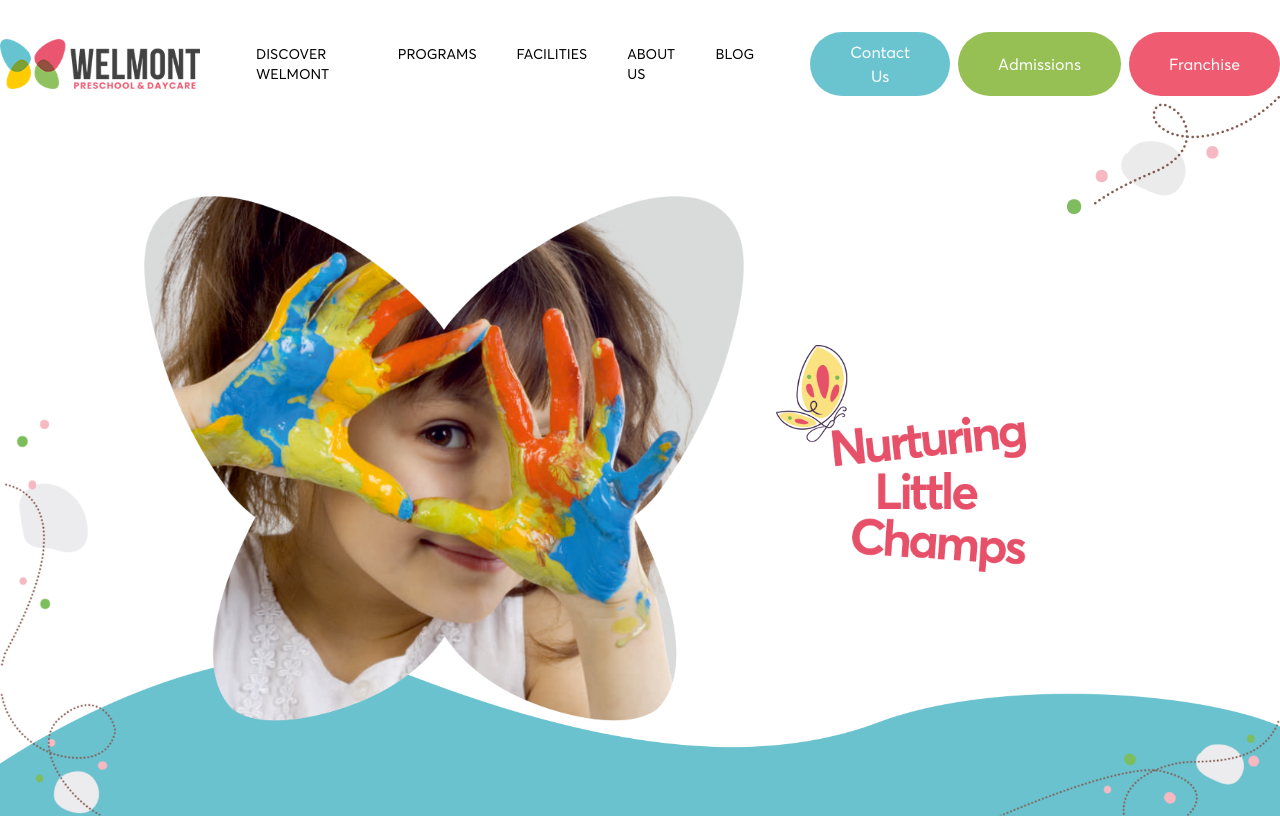
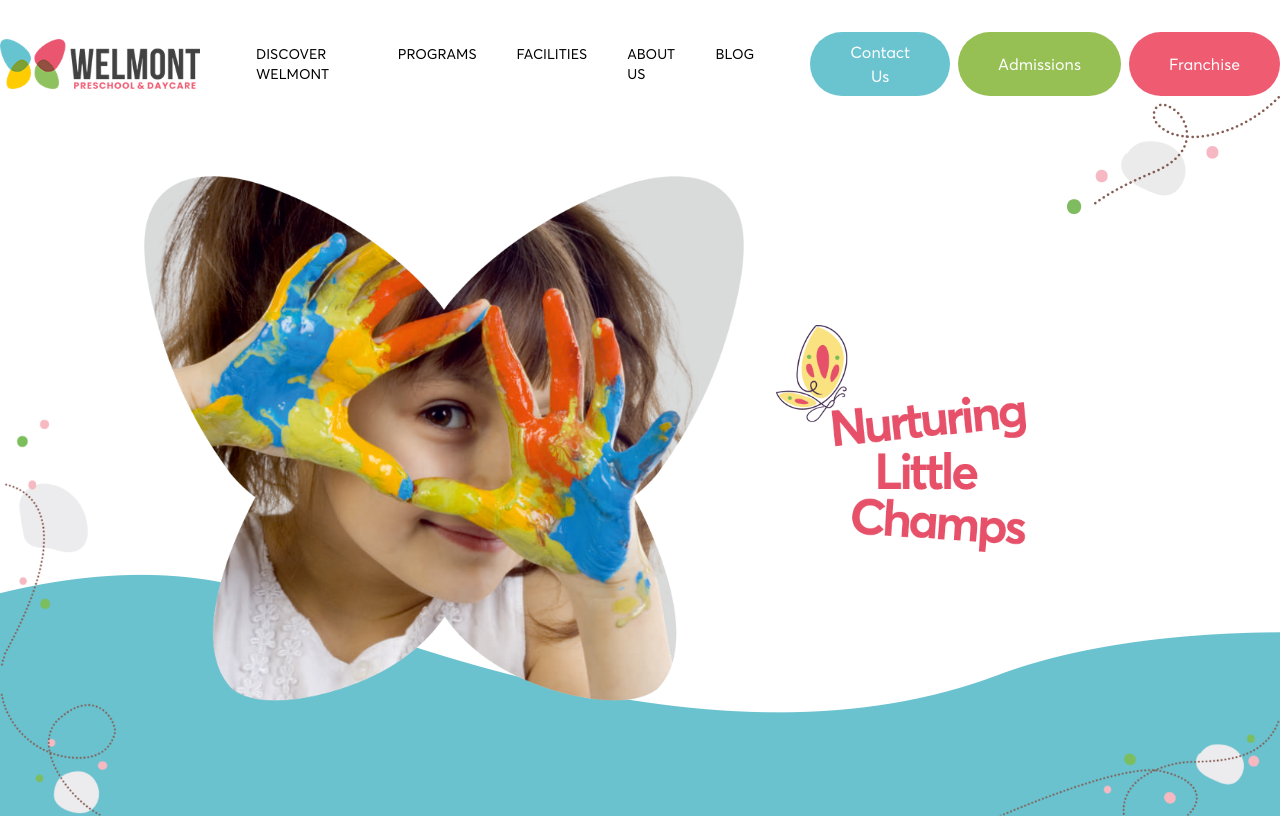
Before and after one commit to rvrishabh/Preschool-landing-page, a React (Vite) app: page / in a window 1280 px wide. Shown: the top 818 px of the page. Built offline with nearby package versions, Linux system fonts and the light colour scheme; a web font is replaced by a local one.

Commit message:
hero-image fixes

```diff
--- a/src/components/Footer.tsx
+++ b/src/components/Footer.tsx
@@ -3,11 +3,11 @@ import footerLogo from "../assets/images/footerLogo.png";
 const Footer = () => {
   return (
     <div className="mt-16">
-      <div className="bg-[url('./assets/images/cloud.png')] bg-center bg-no-repeat bg-cover h-[90%]">
+      <div className="bg-[url('./assets/images/cloud.png')] bg-top bg-no-repeat bg-cover">
         <div className="flex justify-center pr-28 pt-16">
           <img src={footerLogo} alt="logo" height={100} width={200} />
         </div>
-        <div className=" flex flex-col justify-center items-center bg-[url('./assets/images/footer-pattern.png')] bg-bottom bg-no-repeat bg-contain h-screen">
+        <div className=" flex flex-col justify-center items-center bg-[url('./assets/images/footer-pattern.png')] bg-bottom bg-no-repeat bg-contain py-24 ">
           <div className="flex justify-center gap-32 ">
             <div>
               <div className="pb-3 uppercase">Discover Welmont</div>
@@ -48,7 +48,7 @@ const Footer = () => {
               <div className="pb-3 uppercase">Blog</div>
             </div>
           </div>
-          <div className="pt-12">
+          <div className="pt-8">
             <input
               className="w-[900px] bg-[#d0d0d0] rounded-lg py-2 ::placeholder text-[#6c6c6c] px-6"
               type="text"
--- a/src/components/HeroSection.tsx
+++ b/src/components/HeroSection.tsx
@@ -4,9 +4,9 @@ import heroText from "../assets/images/hero-text.png";
 const HeroSection = () => {
   return (
     <div className="bg-[url('./assets/images/hero-top.png')] bg-right-top bg-no-repeat bg-auto">
-      <div className="bg-[url('./assets/images/hero-layer.png')] bg-bottom bg-no-repeat bg-contain h-[90vh]">
+      <div className="bg-[url('./assets/images/hero-layer.png')] bg-bottom bg-no-repeat bg-auto h-[90vh]">
         <div className="bg-[url('./assets/images/hero-design.png')] bg-bottom bg-no-repeat bg-contain h-[90vh]">
-          <div className="pt-[100px] pl-36 flex items-center gap-8">
+          <div className="pl-36 pt-20 flex items-center gap-8">
             <div>
               <img
                 src={babyButterfly}
```
